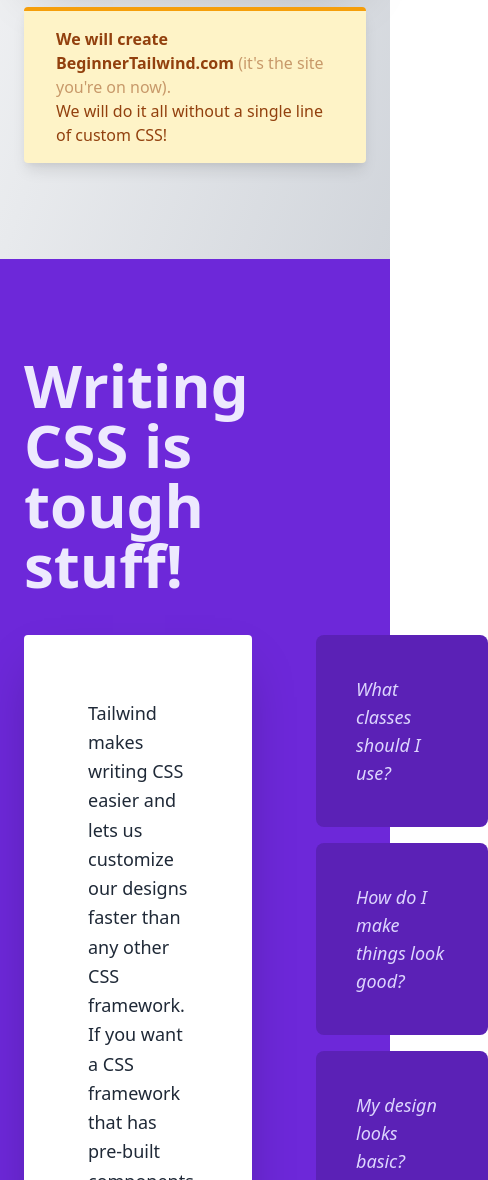
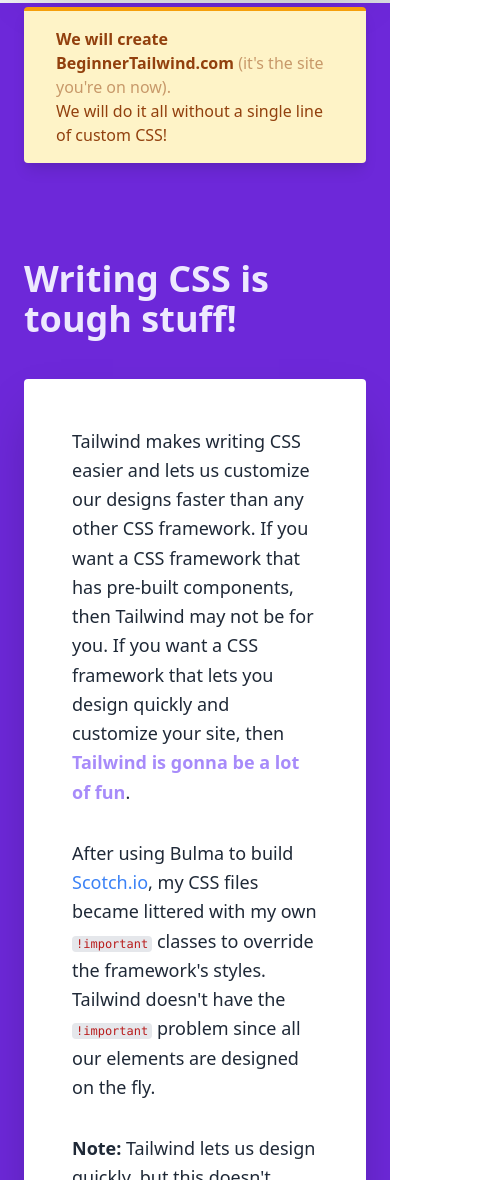
Before and after one commit to Amorem/beginner-tailwind-site, a website built with Parcel: page src/index.html in a window 390 px wide. Shown: the part 820-2000 px from the top of the page, 488 px wide, since content can reach past the window. Built offline with nearby package versions, Linux system fonts and the light colour scheme.

Commit message:
Overview section Responsive

```diff
--- a/src/index.html
+++ b/src/index.html
@@ -70,6 +70,8 @@
 
       <!-- Hero -->
       <div class="relative">
+        <!-- Purple bar to help with section transition -->
+        <div class="absolute inset-x-0 bottom-0 h-64 bg-purple-700"></div>
         <div class="container px-6 py-24 mx-auto text-center lg:px-0">
           <!-- Heading -->
           <h1 class="mb-8 text-5xl font-extrabold lg:text-6xl">
@@ -118,15 +120,17 @@
       </div>
     </div>
     <!-- Overview -->
-    <div class="py-24 bg-purple-700">
-      <div class="container px-6 mx-auto lg:px-0">
-        <h2 class="mb-10 text-6xl font-bold text-purple-100">
+    <div class="relative pb-24 bg-purple-700 lg:pt-12">
+      <!-- Gray bar to help section transition -->
+      <div class="absolute inset-x-0 bottom-0 h-64 bg-gray-300"></div>
+      <div class="container relative px-6 mx-auto lg:px-0">
+        <h2 class="mb-10 text-4xl font-bold text-purple-100 lg:text-6xl">
           Writing CSS is tough stuff!
         </h2>
-        <div class="flex space-x-16">
+        <div class="space-y-8 lg:flex lg:space-x-16 lg:space-x-0">
           <!-- Left column -->
           <div
-            class="w-2/3 p-16 space-y-8 text-lg leading-relaxed text-gray-800 bg-white rounded shadow-2xl"
+            class="p-12 space-y-8 text-lg leading-relaxed text-gray-800 bg-white rounded shadow-2xl lg:p-16 lg:w-2/3"
           >
             <p>
               Tailwind makes writing CSS easier and lets us customize our
@@ -155,7 +159,7 @@
               >
               problem since all our elements are designed on the fly.
             </p>
-            <p>
+            <p class="pb-8">
               <strong class="font-bold">Note:</strong> Tailwind lets us design
               quickly, but this doesn't mean that you don't need CSS knowledge
               however. To use Tailwind, you need to have a good understanding of
```
